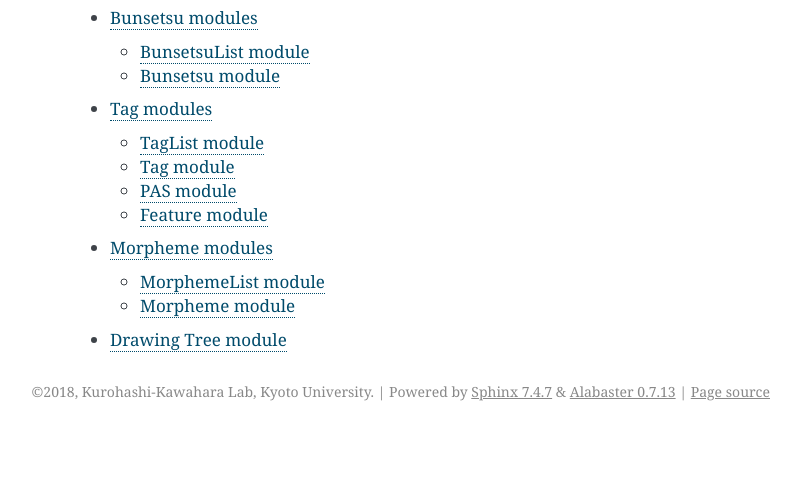
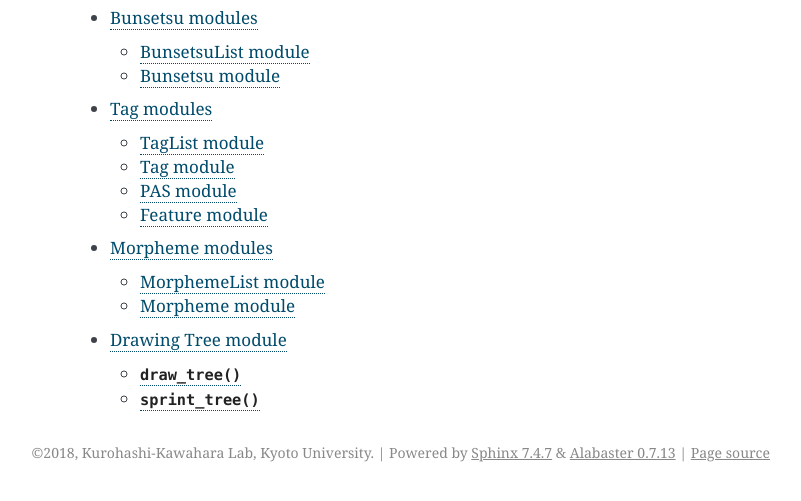
Before and after one commit to ku-nlp/pyknp, a Sphinx documentation site: the page built from docs/pyknp.knp.rst, in a window 1280 px wide, cut to the strip 200-701 px from the top of the page. Shown: the whole strip, without its empty margins (340-1141 px from the left). Built offline with Sphinx 7.4.7, drawn with Linux system fonts in a browser that asks for light colours.

Commit message:
update docs

```diff
--- a/docs/pyknp.knp.drawtree.rst
+++ b/docs/pyknp.knp.drawtree.rst
@@ -2,7 +2,5 @@ Drawing Tree module
 =========================
 
 .. module:: pyknp.knp.drawtree
-.. autoclass:: DrawTree
-    :members:
-    :undoc-members:
-    :show-inheritance:
+.. py:function:: draw_tree(leaves, fh=None, show_pos=True)
+.. py:function:: sprint_tree(leaves, show_pos=True)
```
